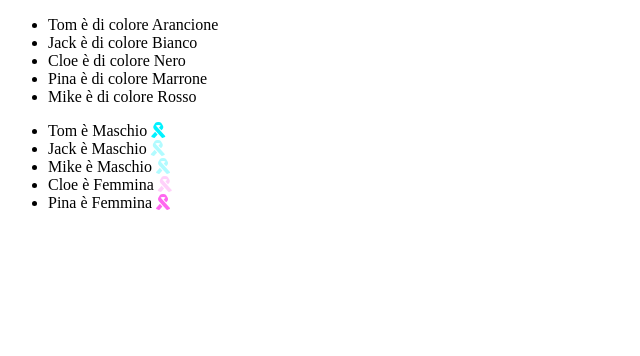
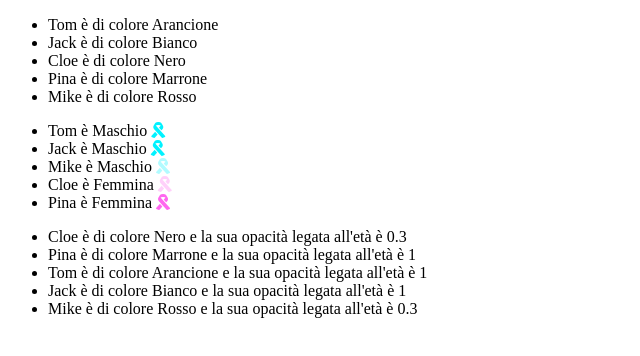
Before and after one commit to Wass01/js-snack-es6, a plain HTML site: page cats/index.html in a window 1280 px wide. Shown: the whole page, without its empty margins (0-640 px from the left). Drawn offline with nearby package versions, Linux system fonts and the light colour scheme.

Commit message:
ESERCIZIO TERMINATO

```diff
--- a/cats/index.html
+++ b/cats/index.html
@@ -15,5 +15,9 @@
     <ul id="gatti-fiocco">
     </ul>
 
+    <ul id="newgatti">
+
+    </ul>
+
   </body>
 </html>
--- a/cats/main.js
+++ b/cats/main.js
@@ -13,6 +13,12 @@
 // Il colore del fiocco deve essere più tenue se il gatto è più giovane,
 // più scuro se il gatto è più vecchio.
 
+// Milestone 3
+// Creare un nuovo array con prima tutti i gattini femmina
+// e poi tutti i gattini maschio,
+// inserendo solamente nome e colore
+// e opacità del fiocco per ogni gatto.
+
 
 $(document).ready(function() {
   // definisco array di oggetti gatti
@@ -25,7 +31,7 @@ $(document).ready(function() {
     },
     {
       nome: "Jack",
-      eta: 2,
+      eta: 8,
       colore: "Bianco",
       sesso: "Maschio"
     },
@@ -75,4 +81,19 @@ $(document).ready(function() {
     }
   });
 
+  // creo nuovo array
+  const newGatti = [...femmina, ...maschio];
+
+  newGatti.forEach((item) => {
+    if (item.eta < 7) {
+      item.opacity = 0.3;
+    } else {
+      item.opacity = 1;
+    }
+    $("#newgatti").append(`<li>${item.nome} è di colore ${item.colore} e la sua opacità legata all'età è ${item.opacity}</li>`);
+  });
+
+
+
+
 });
```
